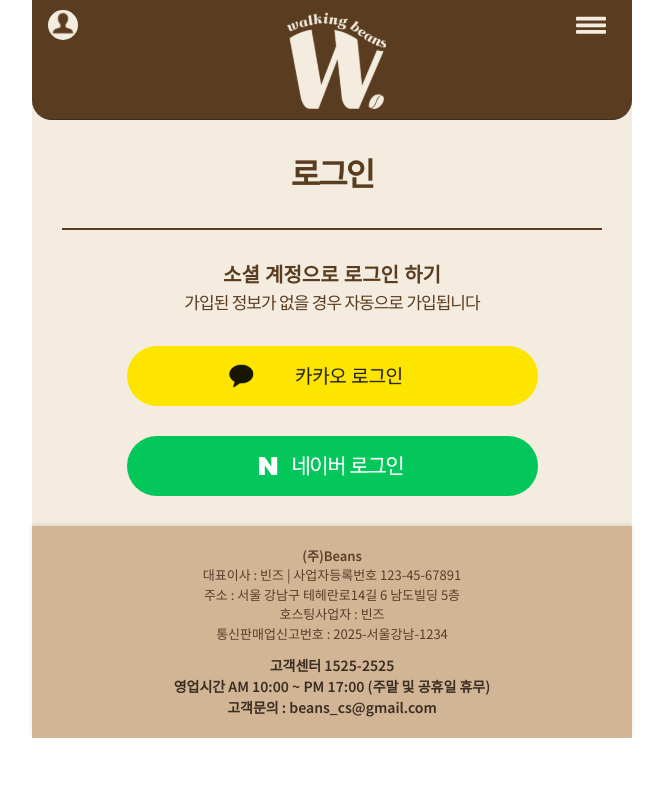
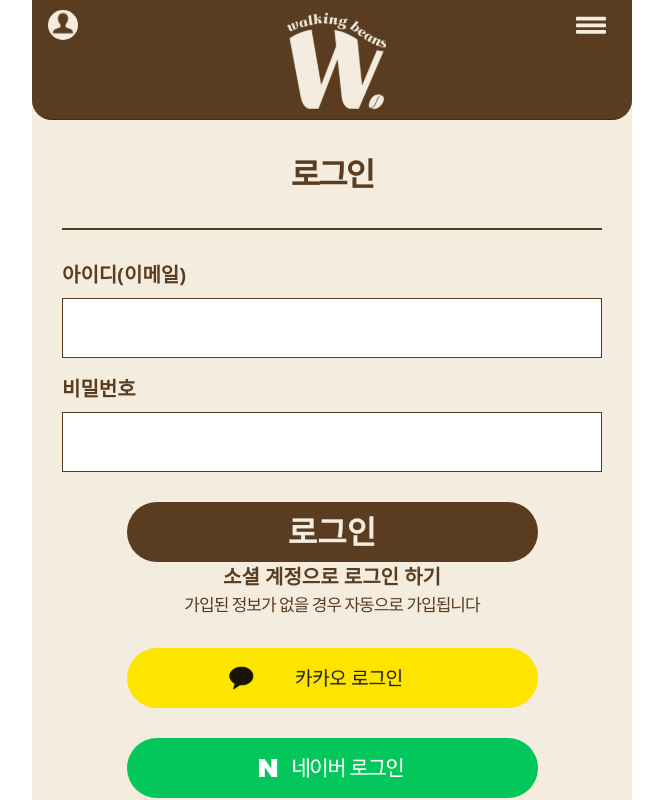
Before and after one commit to walking-beans/walking-beans, a React (Create React App) app in the folder walking-beans-frontend/: page /login in a window 1280 px wide. Shown: the top 800 px of the page, without its empty margins (308-971 px from the left). Built offline with nearby package versions, Linux system fonts and the light colour scheme; a web font is replaced by a local one.

Commit message:
loginAllinOne2

```diff
--- a/walking-beans-frontend/src/pages/admin/AdminLogin.jsx
+++ b/walking-beans-frontend/src/pages/admin/AdminLogin.jsx
@@ -9,9 +9,9 @@
 const AdminLogin = () => {
     return (
         <div>
-            {/*<AdminLoginNomal/>*/}{/*아이디 비밀번호 로그인*/}
+           <AdminLoginNomal/>{/*아이디 비밀번호 로그인*/}
             <AdminLoginSocial/>{/*소셜 로그인*/}
-            <AdminLoginAllinOne /> {/*일반 소셜 로그인 통합*/}
+            {/*<AdminLoginAllinOne />*/} {/*일반 소셜 로그인 통합*/}
         </div>
     )
 
```
